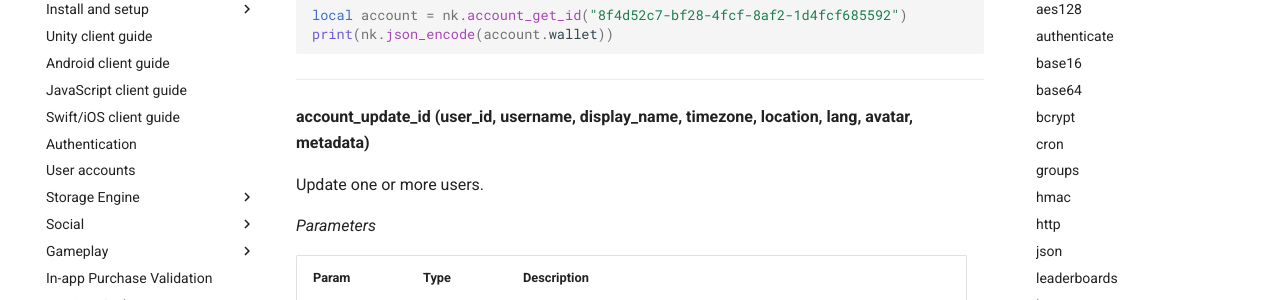
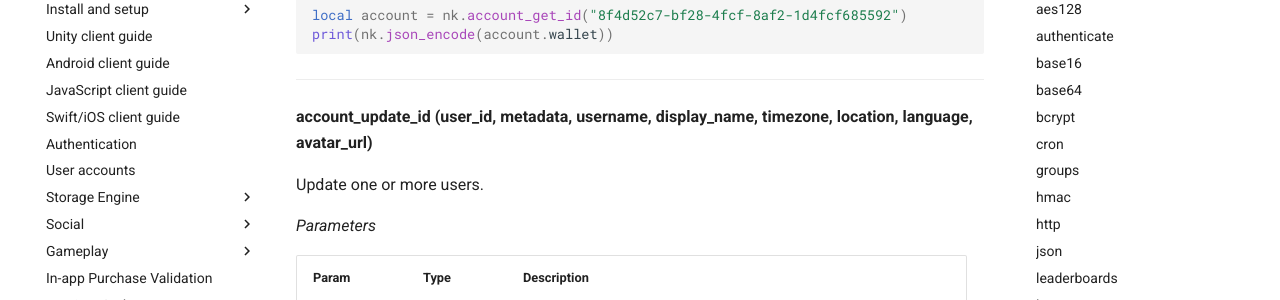
Before and after one commit to heroiclabs/nakama-docs, an MkDocs documentation site: the page built from docs/runtime-code-function-reference.md, in a window 1280 px wide and 900 px high, scrolled down 861 px. Shown: the part 153-453 px from the top of the window. Built offline with MkDocs 1.6.1 and Material for MkDocs 9.7.7, drawn with Linux system fonts in a browser that asks for light colours; comment, search, counter and statistics services are not loaded; old or Windows-style settings are respelled for this version of MkDocs.

Commit message:
fix arguments of account update id

```diff
--- a/docs/runtime-code-function-reference.md
+++ b/docs/runtime-code-function-reference.md
@@ -38,7 +38,7 @@ print(nk.json_encode(account.wallet))
 
 ---
 
-__account_update_id (user_id, username, display_name, timezone, location, lang, avatar, metadata)__
+__account_update_id (user_id, metadata, username, display_name, timezone, location, language, avatar_url)__
 
 Update one or more users.
 
```
